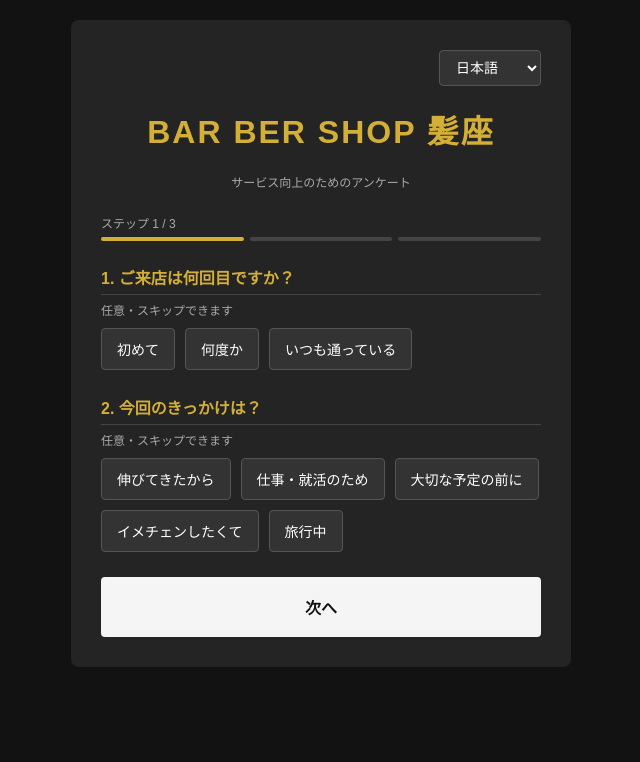
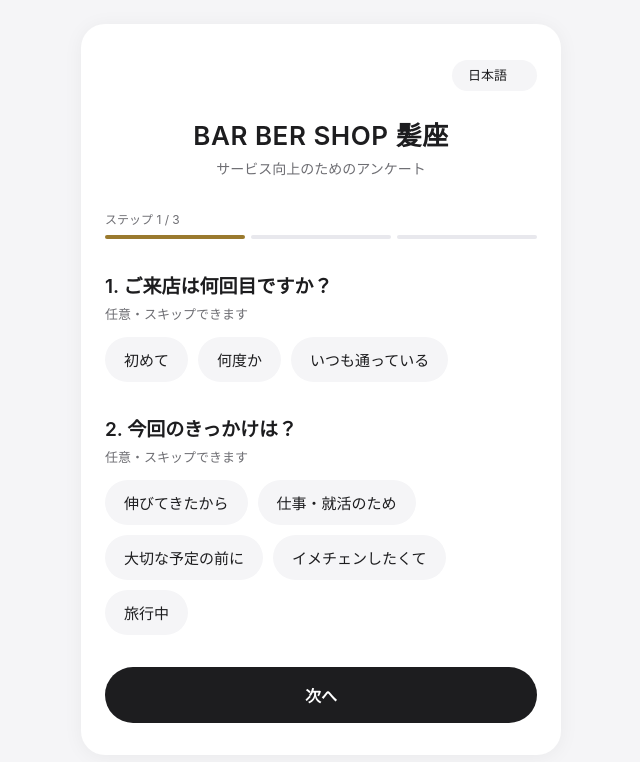
Before and after one commit to kenken1227h-creator/kamiza-review2, a website: page public/index.html in a window 1280 px wide. Shown: the whole page, without its empty margins (319-959 px from the left). Drawn offline with Linux system fonts and the light colour scheme.

Commit message:
アンケート画面をAppleっぽい明るいデザインに変更
白とグレーの背景、黒と髪座のゴールド1色だけの配色、カプセル型の選択肢、
余白多め、押したときの小さな動きを追加。中身と動作は変更なし。

Co-Authored-By: Claude Opus 5.5 <noreply@anthropic.com>
Claude-Session: https://claude.ai/code/session_018nx6BjXM6HP93jxGzrHpRq

```diff
--- a/public/index.html
+++ b/public/index.html
@@ -5,42 +5,50 @@
 <meta name="viewport" content="width=device-width, initial-scale=1.0">
 <title>BAR BER SHOP 髪座 - ご来店アンケート</title>
 <style>
-  :root { --bg-color: #121212; --text-color: #f5f5f5; --accent-color: #d4af37; --box-bg: #242424; }
-  body { font-family: sans-serif; background-color: var(--bg-color); color: var(--text-color); margin: 0; padding: 20px; display: flex; justify-content: center; }
-  .container { max-width: 500px; width: 100%; background-color: var(--box-bg); padding: 30px; border-radius: 8px; box-sizing: border-box; }
-  .lang-switch { text-align: right; margin-bottom: 20px; }
-  .lang-switch select { background: #333; color: #fff; border: 1px solid #555; padding: 8px 12px; border-radius: 4px; font-size: 14px; cursor: pointer; outline: none; }
-  h1 { text-align: center; color: var(--accent-color); letter-spacing: 2px; margin-top: 0; }
-  p.subtitle { text-align: center; font-size: 12px; color: #aaa; margin-bottom: 24px; }
+  /* Appleっぽいデザイン：白ベース・余白多め・色は黒と髪座のゴールド1色だけ */
+  :root {
+    --bg: #f5f5f7; --card: #ffffff; --text: #1d1d1f; --sub: #6e6e73; --line: #d2d2d7;
+    --chip: #f5f5f7; --accent: #9a7a2e; --accent-soft: #f4ecd8;
+  }
+  * { -webkit-tap-highlight-color: transparent; }
+  body { font-family: -apple-system, BlinkMacSystemFont, "Hiragino Sans", "Hiragino Kaku Gothic ProN", "Helvetica Neue", "Noto Sans JP", sans-serif; background: var(--bg); color: var(--text); margin: 0; padding: 24px 16px 40px; display: flex; justify-content: center; -webkit-font-smoothing: antialiased; }
+  .container { max-width: 480px; width: 100%; background: var(--card); padding: 36px 24px 32px; border-radius: 24px; box-sizing: border-box; box-shadow: 0 2px 20px rgba(0,0,0,0.05); }
+  .lang-switch { text-align: right; margin-bottom: 24px; }
+  .lang-switch select { appearance: none; -webkit-appearance: none; background: var(--chip); color: var(--text); border: none; padding: 8px 16px; border-radius: 999px; font-size: 13px; cursor: pointer; outline: none; }
+  h1 { text-align: center; color: var(--text); font-size: 26px; font-weight: 600; letter-spacing: 0.02em; margin: 0 0 6px; }
+  p.subtitle { text-align: center; font-size: 14px; color: var(--sub); margin: 0 0 32px; }
 
   /* 進み具合バー */
-  .progress-label { font-size: 12px; color: #aaa; margin-bottom: 6px; }
-  .progress { display: flex; gap: 6px; margin-bottom: 24px; }
-  .progress span { flex: 1; height: 4px; background: #444; border-radius: 2px; transition: 0.3s; }
-  .progress span.done { background: var(--accent-color); }
+  .progress-label { font-size: 12px; color: var(--sub); margin-bottom: 8px; }
+  .progress { display: flex; gap: 6px; margin-bottom: 32px; }
+  .progress span { flex: 1; height: 4px; background: #e8e8ed; border-radius: 2px; transition: background 0.3s; }
+  .progress span.done { background: var(--accent); }
 
   .step { display: none; }
-  .step.active { display: block; }
+  .step.active { display: block; animation: fade 0.3s ease; }
+  @keyframes fade { from { opacity: 0; transform: translateY(6px); } to { opacity: 1; transform: none; } }
 
-  .form-group { margin-bottom: 25px; }
-  label.section-title { display: block; font-weight: bold; margin-bottom: 12px; color: var(--accent-color); border-bottom: 1px solid #444; padding-bottom: 5px; }
-  .hint { font-size: 12px; color: #aaa; margin: -6px 0 10px; }
-
+  .form-group { margin-bottom: 32px; }
+  label.section-title { display: block; font-size: 19px; font-weight: 600; margin-bottom: 6px; color: var(--text); }
+  .hint { font-size: 13px; color: var(--sub); margin: 0 0 14px; }
 
   .options { display: flex; flex-wrap: wrap; gap: 10px; }
-  .option-btn { background-color: #333; color: #fff; border: 1px solid #555; padding: 10px 15px; border-radius: 4px; cursor: pointer; font-size: 14px; transition: 0.3s; }
-  .option-btn.selected { background-color: var(--accent-color); color: #121212; font-weight: bold; }
-  textarea { width: 100%; background-color: #333; border: 1px solid #555; color: #fff; padding: 15px; border-radius: 4px; box-sizing: border-box; min-height: 80px; font-family: inherit; font-size: 16px; }
+  .option-btn { background: var(--chip); color: var(--text); border: 1px solid transparent; padding: 11px 18px; border-radius: 999px; cursor: pointer; font-size: 15px; transition: background 0.2s, color 0.2s, transform 0.1s; user-select: none; }
+  .option-btn:active { transform: scale(0.97); }
+  .option-btn.selected { background: var(--text); color: #fff; }
+  textarea { width: 100%; background: var(--chip); border: 1px solid transparent; color: var(--text); padding: 16px; border-radius: 16px; box-sizing: border-box; min-height: 96px; font-family: inherit; font-size: 16px; line-height: 1.6; outline: none; transition: border-color 0.2s, background 0.2s; resize: vertical; }
+  textarea:focus { background: #fff; border-color: var(--accent); }
 
-  .nav { display: flex; gap: 10px; margin-top: 10px; }
-  .back-btn { flex: 1; background: transparent; color: var(--text-color); border: 1px solid #555; padding: 18px; font-size: 16px; border-radius: 4px; cursor: pointer; }
-  .generate-btn { flex: 2; width: 100%; background-color: var(--text-color); color: var(--bg-color); border: none; padding: 18px; font-size: 16px; font-weight: bold; border-radius: 4px; cursor: pointer; }
-  .generate-btn:disabled { background-color: #555; color: #999; cursor: default; }
-  .warn { color: #e57373; font-size: 13px; margin-top: 8px; min-height: 1em; }
+  .nav { display: flex; gap: 10px; margin-top: 8px; }
+  .back-btn { flex: 1; background: transparent; color: var(--text); border: 1px solid var(--line); padding: 16px; font-size: 16px; border-radius: 999px; cursor: pointer; }
+  .generate-btn { flex: 2; width: 100%; background: var(--text); color: #fff; border: none; padding: 16px; font-size: 16px; font-weight: 600; border-radius: 999px; cursor: pointer; transition: opacity 0.2s, transform 0.1s; }
+  .generate-btn:active, .back-btn:active, .copy-btn:active { transform: scale(0.98); }
+  .generate-btn:disabled { background: #d2d2d7; color: #fff; cursor: default; }
+  .warn { color: #d70015; font-size: 13px; margin-top: 10px; min-height: 1em; text-align: center; }
 
-  .result-area { display: none; margin-top: 30px; padding-top: 20px; border-top: 1px dashed #555; }
-  .result-note { font-size: 12px; color: #aaa; margin: -6px 0 10px; line-height: 1.6; }
-  .copy-btn { width: 100%; background-color: var(--accent-color); color: #121212; border: none; padding: 18px; font-size: 16px; font-weight: bold; border-radius: 4px; margin-top: 15px; cursor: pointer; }
+  .result-area { display: none; margin-top: 36px; padding-top: 28px; border-top: 1px solid #e8e8ed; }
+  .result-note { font-size: 13px; color: var(--sub); margin: 0 0 14px; line-height: 1.6; }
+  .copy-btn { width: 100%; background: var(--accent); color: #fff; border: none; padding: 17px; font-size: 16px; font-weight: 600; border-radius: 999px; margin-top: 16px; cursor: pointer; }
 </style>
 </head>
 <body>
```
